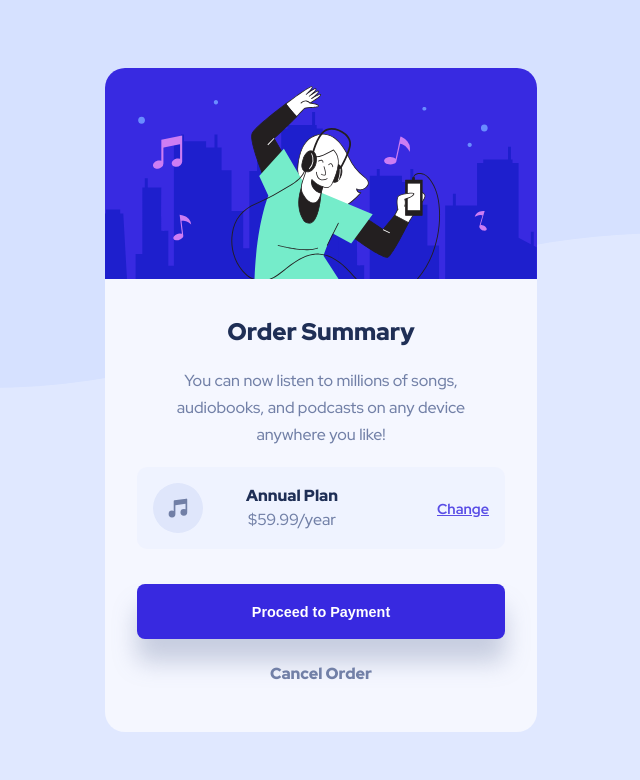
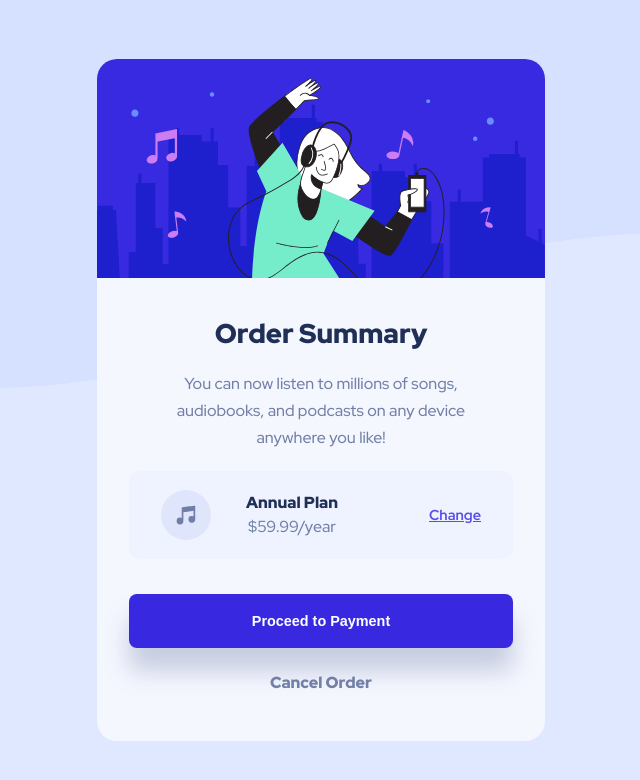
Before and after one commit to Deepali25-K/order-summary-component, a plain HTML site: page index.html in a window 1280 px wide. Shown: the whole page, without its empty margins (319-959 px from the left). Drawn offline with Linux system fonts and the light colour scheme.

Commit message:
updated links

```diff
--- a/styles.css
+++ b/styles.css
@@ -127,11 +127,19 @@ button:hover{
   }
 
   main{
-    width: 27rem;
+    width: 28rem;
   }
 
   section{
     padding: 2rem 2rem;
+  }
+
+  h1{
+    font-size: 1.7rem;
+  }
+
+  .plan{
+    padding: 1.2rem 2rem;
   }
 
   .btn{
```
Also changed, not shown: 1 other file.
